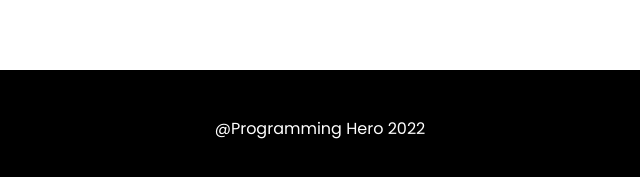
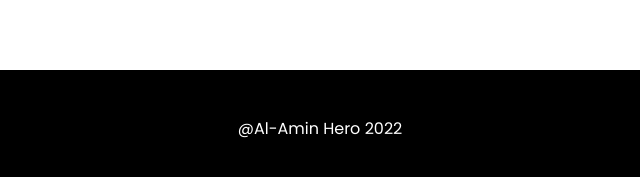
Before and after one commit to MuhammadAlAmin1/newdeveloper-protfolio, a plain HTML site: page index.html in a window 1280 px wide. Shown: the part 1865-2042 px from the top of the page, 320-960 px from the left. Drawn offline with Linux system fonts and the light colour scheme.

Commit message:
AlAminportfolio

```diff
--- a/index.html
+++ b/index.html
@@ -74,9 +74,9 @@
 
     </section>
 
-    <footer class="b-size">
+    <footer>
         <p>
-            @Programming Hero 2022
+            @Al-Amin Hero 2022
         </p>
 
     </footer>
```
